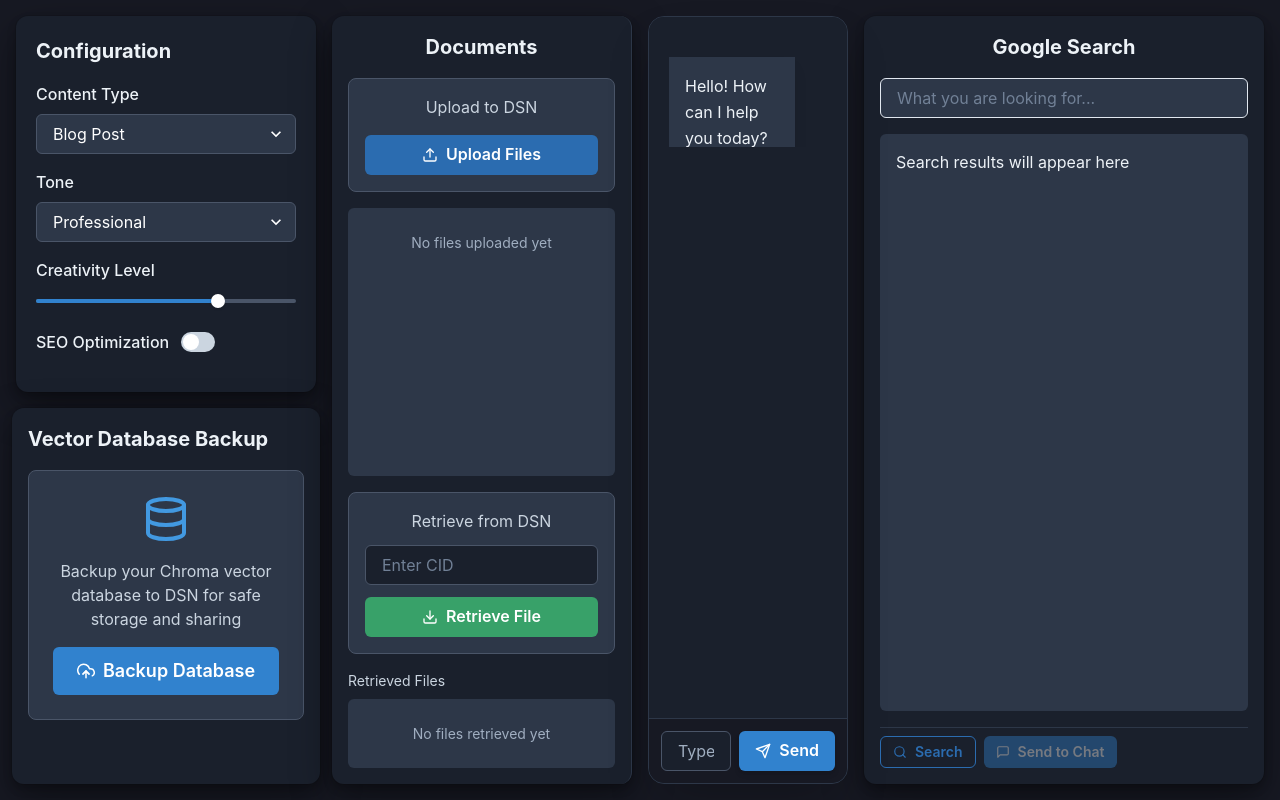
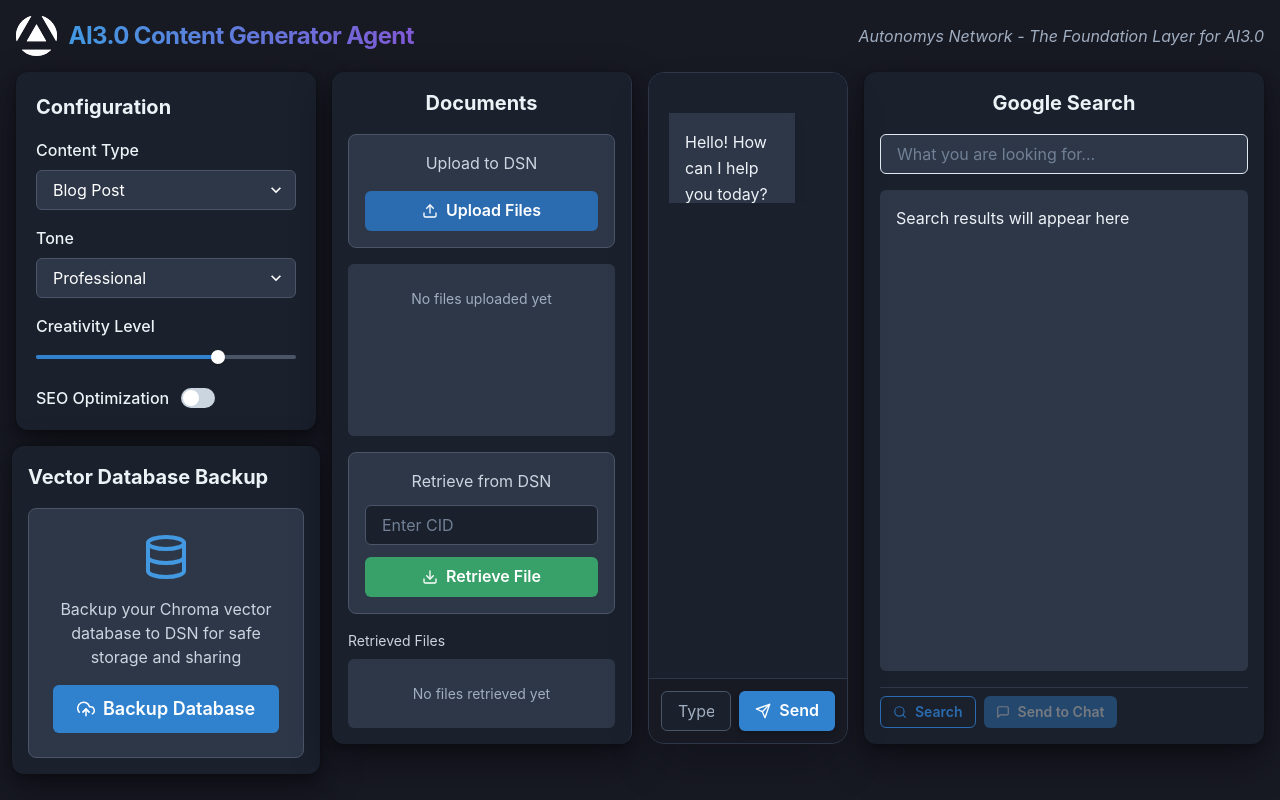
Before and after one commit to Xm0onh/autonomys-content-creator-agent, a React (Vite) app in the folder frontend/: page / in a window 1280 px wide. Built offline with nearby package versions, Linux system fonts and the light colour scheme.

Commit message:
Add logo

```diff
--- a/frontend/index.html
+++ b/frontend/index.html
@@ -3,7 +3,7 @@
   <head>
     <meta charset="UTF-8" />
     <meta name="viewport" content="width=device-width, initial-scale=1.0" />
-    <title>Chat Interface</title>
+    <title>Autonomys Content Generator Agent</title>
   </head>
   <body>
     <div id="root"></div>
--- a/frontend/src/App.jsx
+++ b/frontend/src/App.jsx
@@ -1,4 +1,4 @@
-import { ChakraProvider, Box, Flex, VStack } from '@chakra-ui/react'
+import { ChakraProvider, Box, Flex, VStack, Text } from '@chakra-ui/react'
 import ChatInterface from './components/ChatInterface'
 import FileUpload from './components/FileUpload'
 import ConfigPanel from './components/ConfigPanel'
@@ -11,7 +11,45 @@
     <ChakraProvider>
       <ConfigProvider>
         <Box minH="100vh" bg="gray.900" p={4}>
-          <Flex maxW="1800px" mx="auto" h="calc(100vh - 2rem)" gap={4}>
+          {/* Brand Header */}
+          <Flex
+            maxW="1800px"
+            mx="auto"
+            mb={4}
+            align="center"
+            justify="space-between"
+          >
+            <Flex align="center" gap={3}>
+              {/* You can replace this with your actual logo */}
+              <Box
+                as="img"
+                src="/assets/Autonomys_RGB_Mark_White.svg" // Add your logo file
+                h="40px"
+                alt="Autonomys Network"
+              />
+              <Text
+                fontSize="2xl"
+                fontWeight="bold"
+                bgGradient="linear(to-r, blue.400, purple.500)"
+                bgClip="text"
+                letterSpacing="tight"
+              >
+                AI3.0 Content Generator Agent
+              </Text>
+            </Flex>
+
+            {/* Optional: Add a tagline or additional branding */}
+            <Text
+              color="gray.400"
+              fontSize="md"
+              fontStyle="italic"
+            >
+              Autonomys Network - The Foundation Layer for AI3.0
+            </Text>
+          </Flex>
+
+          {/* Existing layout */}
+          <Flex maxW="1800px" mx="auto" h="calc(100vh - 8rem)" gap={4}>
             {/* Left Column */}
             <VStack spacing={4} w="300px" h="full">
               <Box flex="1">
```
Also changed, not shown: frontend/public/assets/Autonomys_RGB_Mark_White.svg (added), frontend/src/assets/Autonomys_RGB_Mark_White.svg (added).
